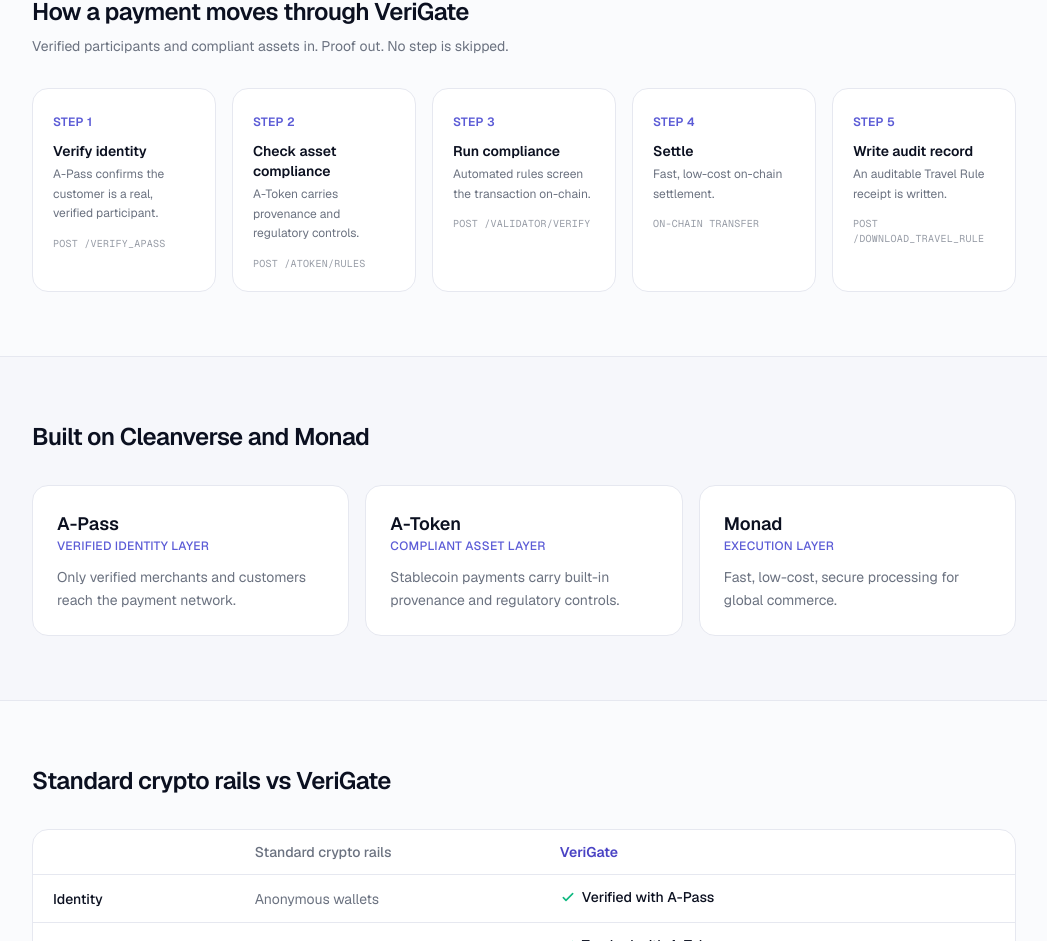
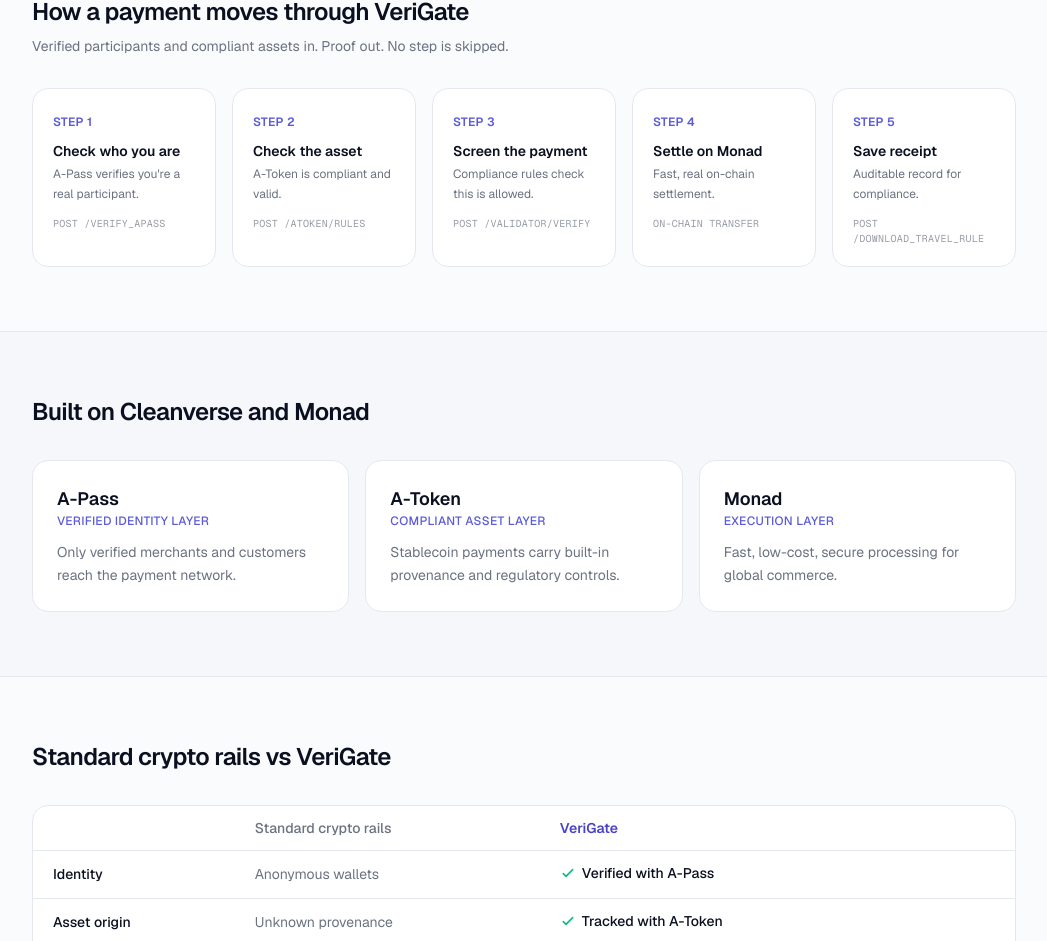
Before and after one commit to tweetbysobur/VeriGate-, a Next.js app: page / in a window 1280 px wide. Shown: the part 1494-2435 px from the top of the page, without its empty margins (116-1163 px from the left). Built offline with nearby package versions, Linux system fonts and the light colour scheme; no server answers.

Commit message:
UX: strengthen proof for judges - clearer settled/blocked badges, simpler compliance language

```diff
--- a/components/dashboard/PaymentsTable.tsx
+++ b/components/dashboard/PaymentsTable.tsx
@@ -27,16 +27,20 @@
 function StatusBadge({ p }: { p: PaymentRecord }) {
   if (p.status === "settled") {
     return (
-      <span className="inline-flex items-center gap-1 rounded-full bg-verify-500/10 px-2 py-0.5 text-[11px] font-semibold text-verify-600 ring-1 ring-verify-500/20">
-        <span className="size-1.5 rounded-full bg-verify-500" />
-        Settled
+      <span className="inline-flex items-center gap-1.5 rounded-full bg-verify-500/15 px-2.5 py-1 text-[11px] font-bold text-verify-600 ring-1.5 ring-verify-500/40">
+        <svg viewBox="0 0 24 24" className="size-3.5" fill="none">
+          <path d="m5 13 4 4L19 7" stroke="currentColor" strokeWidth="3" strokeLinecap="round" strokeLinejoin="round" />
+        </svg>
+        ✓ Settled
       </span>
     );
   }
   return (
-    <span className="inline-flex items-center gap-1 rounded-full bg-danger/10 px-2 py-0.5 text-[11px] font-semibold text-danger ring-1 ring-danger/20">
-      <span className="size-1.5 rounded-full bg-danger" />
-      Blocked
+    <span className="inline-flex items-center gap-1.5 rounded-full bg-danger/20 px-2.5 py-1 text-[11px] font-bold text-danger ring-1.5 ring-danger/50">
+      <svg viewBox="0 0 24 24" className="size-3.5" fill="none">
+        <path d="M12 9v4m0 4h.01M10.3 3.9 1.8 18a2 2 0 0 0 1.7 3h17a2 2 0 0 0 1.7-3L13.7 3.9a2 2 0 0 0-3.4 0Z" stroke="currentColor" strokeWidth="2.4" strokeLinecap="round" strokeLinejoin="round" />
+      </svg>
+      ✗ Blocked
     </span>
   );
 }
--- a/components/pay/pipeline.ts
+++ b/components/pay/pipeline.ts
@@ -17,32 +17,32 @@
 export const STEP_DEFS: StepDef[] = [
   {
     id: "identity",
-    label: "Verify identity",
-    blurb: "A-Pass confirms the customer is a real, verified participant.",
+    label: "Check who you are",
+    blurb: "A-Pass verifies you're a real participant.",
     endpoint: "POST /verify_apass",
   },
   {
     id: "asset",
-    label: "Check asset compliance",
-    blurb: "A-Token carries provenance and regulatory controls.",
+    label: "Check the asset",
+    blurb: "A-Token is compliant and valid.",
     endpoint: "POST /atoken/rules",
   },
   {
     id: "compliance",
-    label: "Run compliance",
-    blurb: "Automated rules screen the transaction on-chain.",
+    label: "Screen the payment",
+    blurb: "Compliance rules check this is allowed.",
     endpoint: "POST /validator/verify",
   },
   {
     id: "settle",
-    label: "Settle",
-    blurb: "Fast, low-cost on-chain settlement.",
+    label: "Settle on Monad",
+    blurb: "Fast, real on-chain settlement.",
     endpoint: "on-chain transfer",
   },
   {
     id: "audit",
-    label: "Write audit record",
-    blurb: "An auditable Travel Rule receipt is written.",
+    label: "Save receipt",
+    blurb: "Auditable record for compliance.",
     endpoint: "POST /download_travel_rule",
   },
 ];
```
